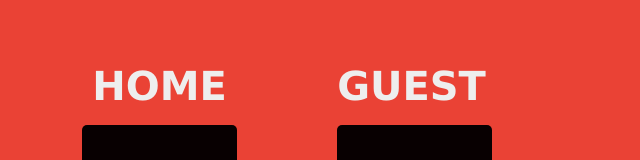
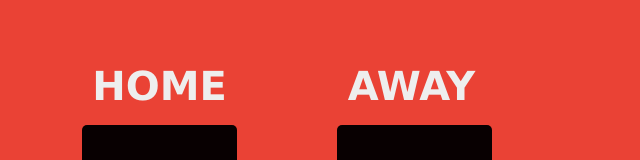
Before and after one commit to saddest028/JSScoreboard, a plain HTML site: page Scoreboard/index.html in a window 1280 px wide. Shown: the top 160 px of the page, without its empty margins (0-640 px from the left). Drawn offline with Linux system fonts and the light colour scheme; a web font is replaced by a local one.

Commit message:
guest to away

```diff
--- a/Scoreboard/index.html
+++ b/Scoreboard/index.html
@@ -24,7 +24,7 @@
                 </div>
             </div>
             <div class="guest">
-                <h3 class="titleguest">GUEST</h3>
+                <h3 class="titleguest">AWAY</h3>
                 <div class="background2">
                     <h1 id="count-el2">0</h1>
                 </div>
```
